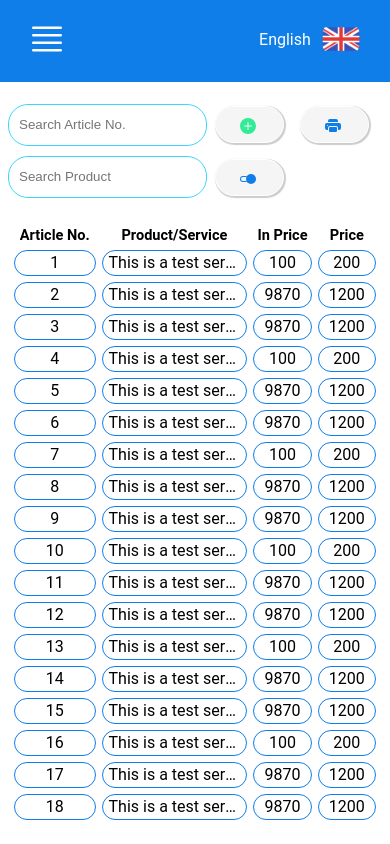
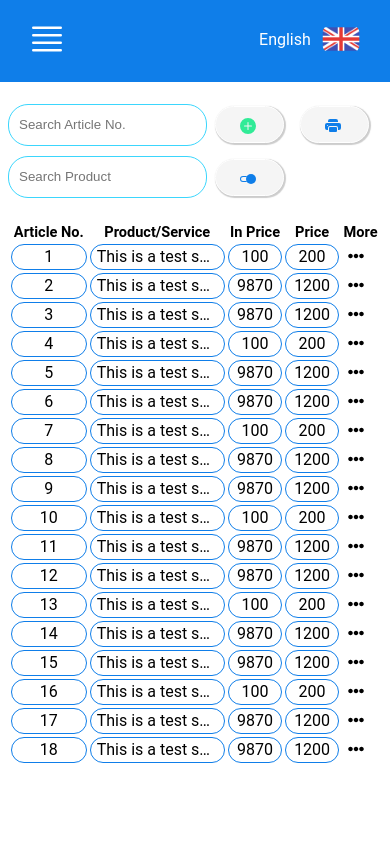
Before and after one commit to tajpuriya27/LettFaktura-pricelist-react, a React (Vite) app: page / in a window 390 px wide. Built offline with nearby package versions, Linux system fonts and the light colour scheme.

Commit message:
feat: updated styles for mobile view

```diff
--- a/src/style.css
+++ b/src/style.css
@@ -388,6 +388,11 @@ td:nth-child(6) {
   .main > #price-content > table > thead > tr > th:nth-child(n + 5) {
     display: none;
   }
+  .main > #price-content > table > tbody > tr > td:last-child,
+  .main > #price-content > table > thead > tr > th:last-child {
+    display: block;
+    text-align: center;
+  }
 }
 
 /* Start: Mobile view */
@@ -426,7 +431,7 @@ td:nth-child(6) {
 
   .main > #price-content > table {
     background-color: var(--background-color);
-    border-spacing: 0.4rem;
+    border-spacing: 0.2rem;
   }
 
   .main > #price-content > table > thead > tr > th {
```
